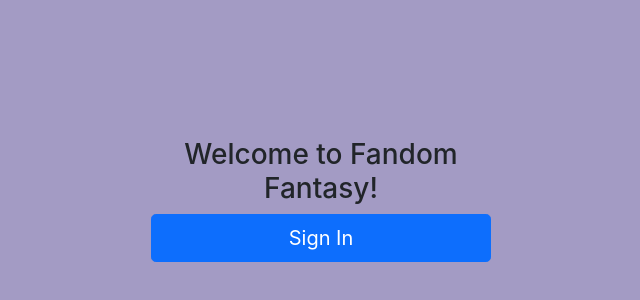
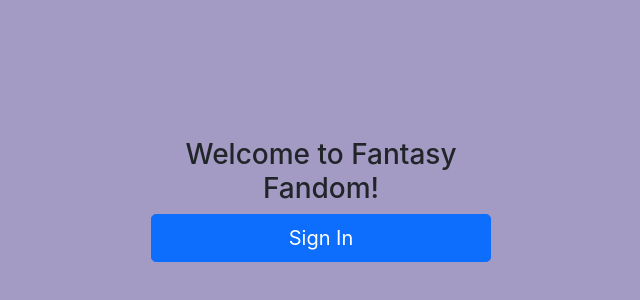
Before and after one commit to keanacobarde/INDIVIDUAL-ASSIGNMENT-Team-Roster, a Next.js app: page / in a window 1280 px wide. Shown: the part 160-460 px from the top of the page, without its empty margins (319-959 px from the left). Built offline with nearby package versions, Linux system fonts and the light colour scheme; no server answers.

Commit message:
correcting title on loading screen

```diff
--- a/components/Signin.js
+++ b/components/Signin.js
@@ -13,7 +13,7 @@ function Signin() {
         margin: '0 auto',
       }}
     >
-      <h3>Welcome to Fandom Fantasy!</h3>
+      <h3>Welcome to Fantasy Fandom!</h3>
       <Button type="button" size="lg" className="copy-btn" onClick={signIn}>
         Sign In
       </Button>
```
Also changed, not shown: 1 other file (tests, documents, lock files or other folders).
